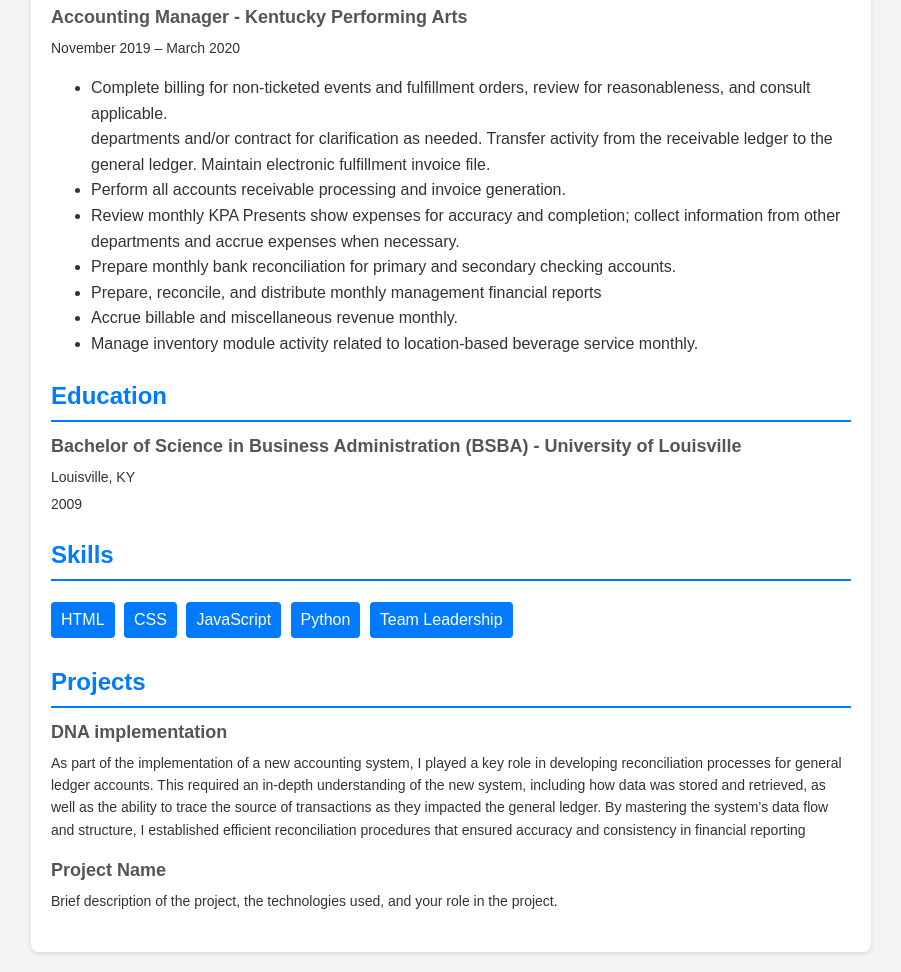
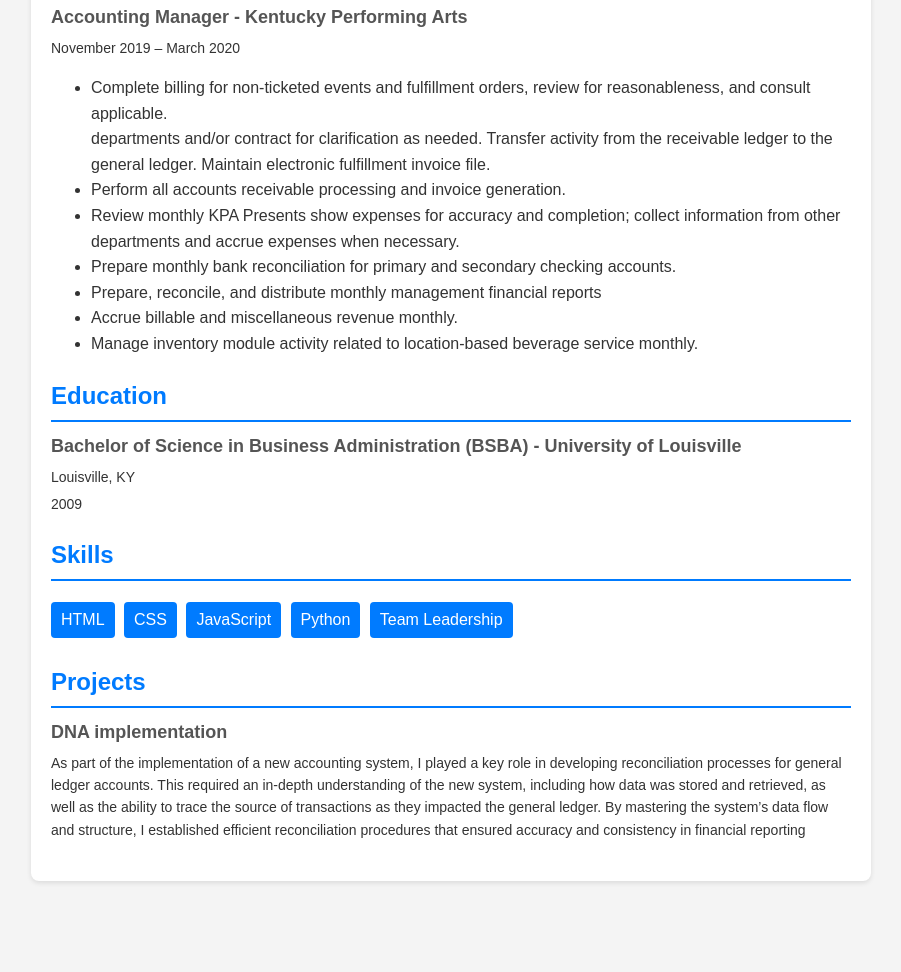
Before and after one commit to eugeniaduke/eugeniaduke.github.io, a plain HTML site: page index.html in a window 1280 px wide. Shown: the part 798-1770 px from the top of the page, without its empty margins (189-1090 px from the left). After the commit the page ends 1699 px from the top, so only its background shows below. Drawn offline with Linux system fonts and the light colour scheme.

Commit message:
removed second project section

```diff
--- a/index.html
+++ b/index.html
@@ -168,13 +168,7 @@
                         structure, I established efficient reconciliation procedures that ensured accuracy and consistency in financial reporting
                     </p>
                 </div>
-                <div class="item">
-                    <h3>Project Name</h3>
-                    <p>
-                        Brief description of the project, the technologies used,
-                        and your role in the project.
-                    </p>
-                </div>
+
             </section>
         </main>
     </body>
```
